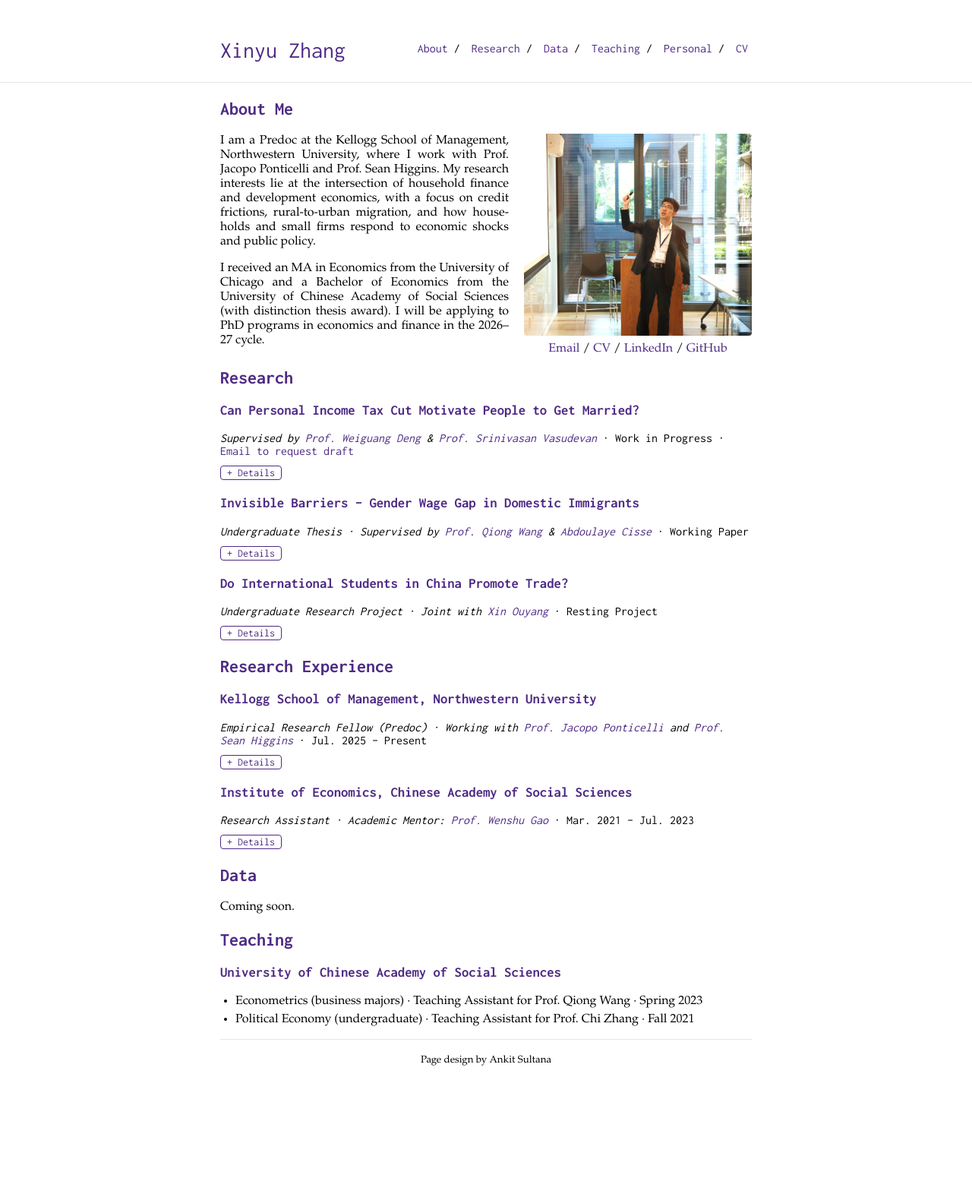
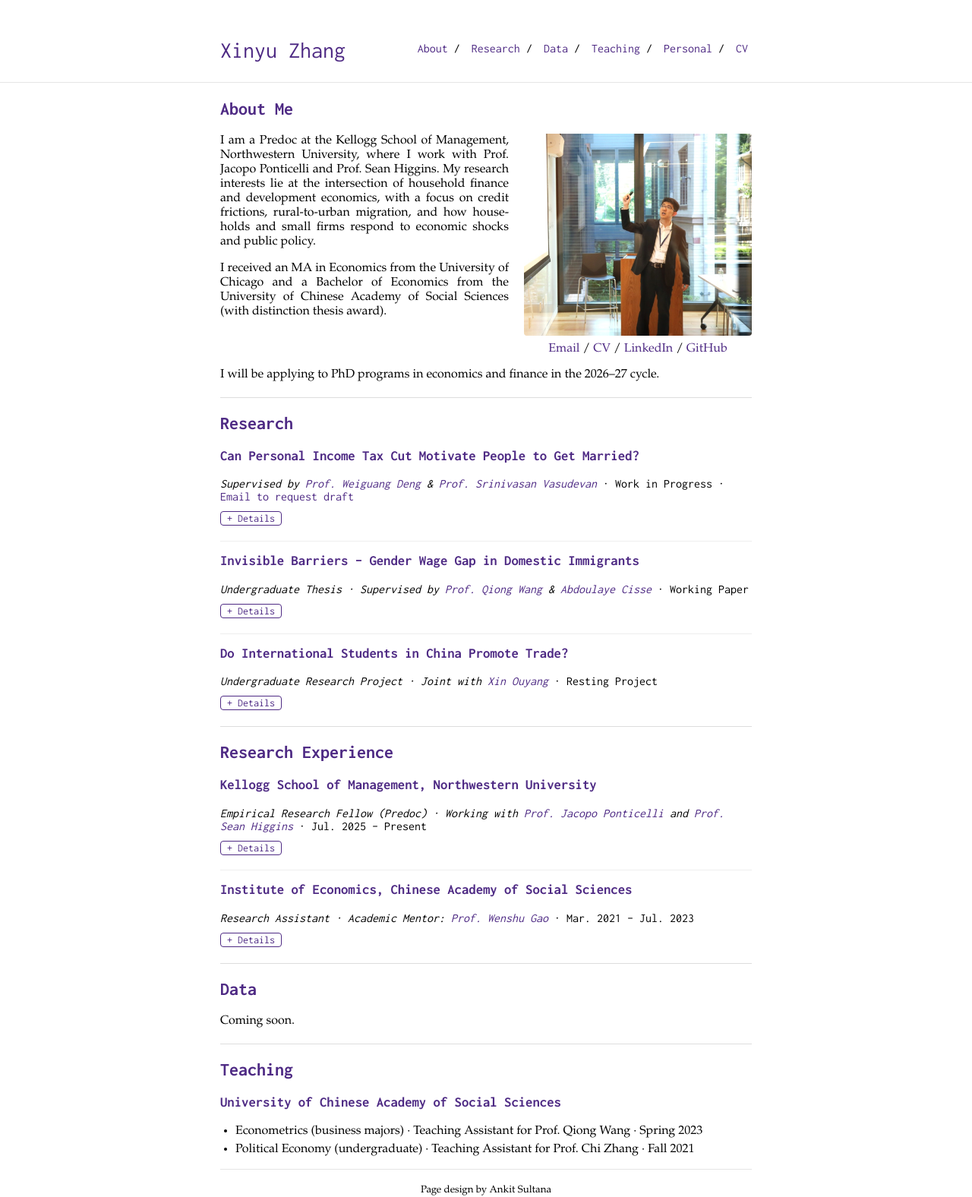
Before and after one commit to xyzhang1125/Xinyu-s-Personal-Website, a Jekyll site: the page built from index.md, in a window 1280 px wide. Shown: the whole page at 76% size. Built offline with Jekyll 4.4.1, drawn with Linux system fonts in a browser that asks for light colours; before the commit the page ends 1405 px from its top, so only the background shows below that.

Commit message:
Add section dividers and move PhD sentence below the photo
Light gray lines now separate sections and subsections. The
"I will be applying" sentence is its own paragraph that clears
the floated profile photo.

Co-Authored-By: Claude Opus 5.5 <noreply@anthropic.com>

```diff
--- a/_sass/typography.scss
+++ b/_sass/typography.scss
@@ -81,8 +81,22 @@
     h2 {
         clear: both;
     }
+    // Light gray dividers between sections, and between subsections
+    // within a section (skipping the first subsection under each heading).
+    h2 ~ h2 {
+        border-top: 1px solid #dddddd;
+        padding-top: 20px;
+    }
+    h3:not(h2 + h3) {
+        border-top: 1px solid #eeeeee;
+        padding-top: 15px;
+    }
     .subtitle {
         font-family: $title-font;
+    }
+    // Start below the floated photo.
+    .clear {
+        clear: both;
     }
     .justify {
         text-align: justify;
--- a/index.md
+++ b/index.md
@@ -18,8 +18,11 @@ title: Xinyu Zhang
 I am a Predoc at the Kellogg School of Management, Northwestern University, where I work with Prof. Jacopo Ponticelli and Prof. Sean Higgins. My research interests lie at the intersection of household finance and development economics, with a focus on credit frictions, rural-to-urban migration, and how households and small firms respond to economic shocks and public policy.
 {: .justify}
 
-I received an MA in Economics from the University of Chicago and a Bachelor of Economics from the University of Chinese Academy of Social Sciences (with distinction thesis award). I will be applying to PhD programs in economics and finance in the 2026–27 cycle.
+I received an MA in Economics from the University of Chicago and a Bachelor of Economics from the University of Chinese Academy of Social Sciences (with distinction thesis award).
 {: .justify}
+
+I will be applying to PhD programs in economics and finance in the 2026–27 cycle.
+{: .justify .clear}
 
 
 ## Research {#research}
```
